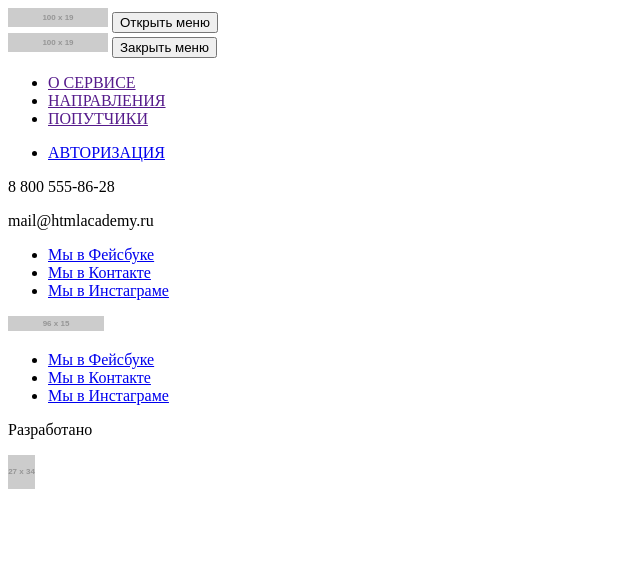
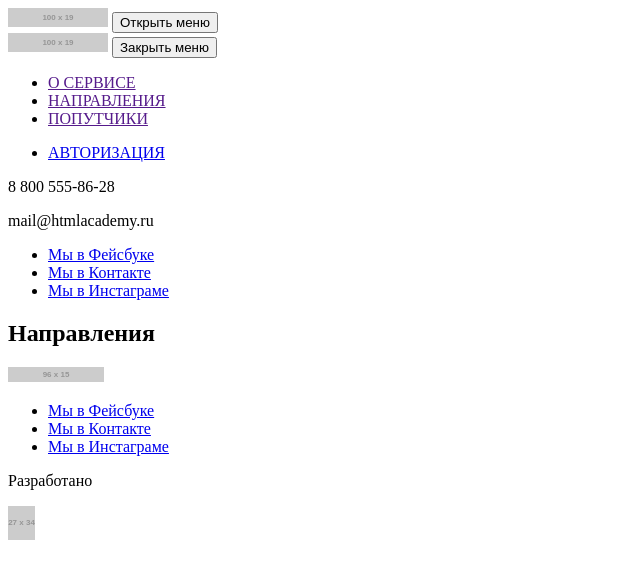
Before and after one commit to kuzmich84/625447-pognali-17, a website: page source/form.html in a window 1280 px wide. Shown: the whole page, without its empty margins (0-640 px from the left). Drawn offline with Linux system fonts and the light colour scheme; placeholder pictures from the web are drawn by us.

Commit message:
change title page-form

```diff
--- a/source/form.html
+++ b/source/form.html
@@ -41,6 +41,7 @@
   </div>
 </header>
 <main class="page-form">
+  <h2 class="page-form__title">Направления</h2>
 </main>
 
 <footer class="page-footer">
```
